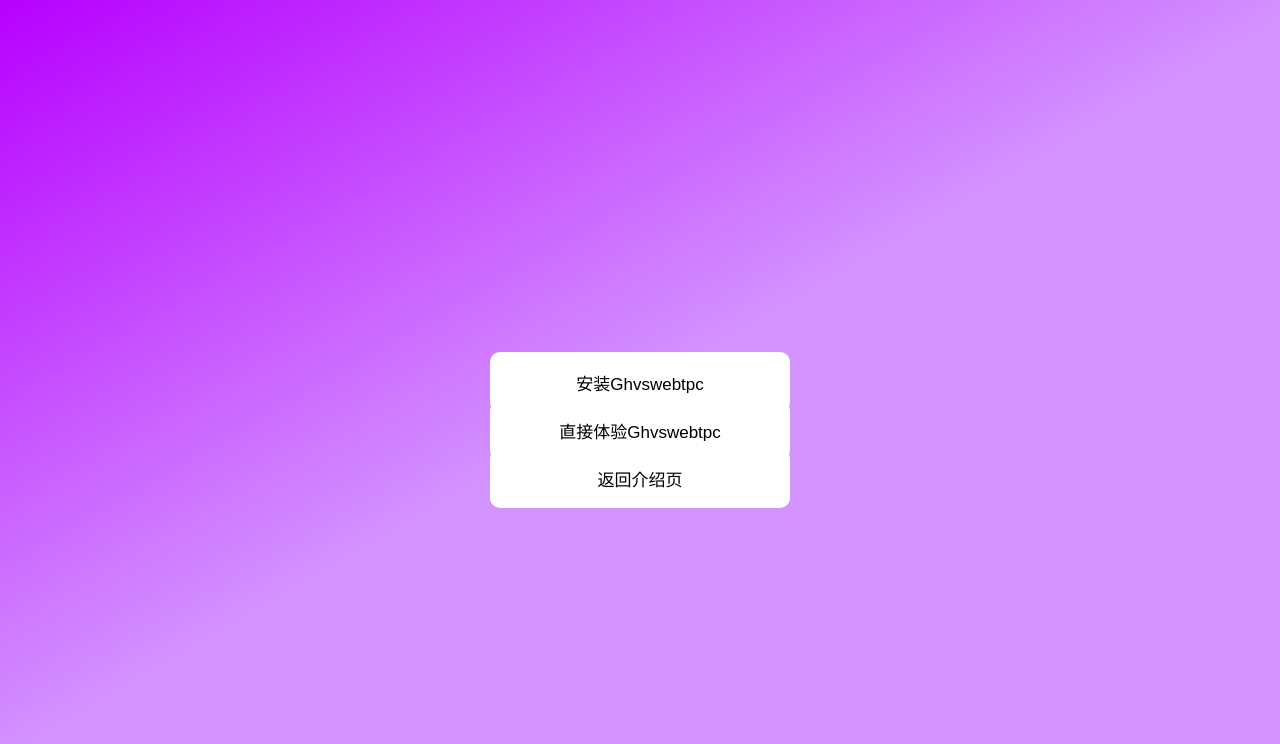
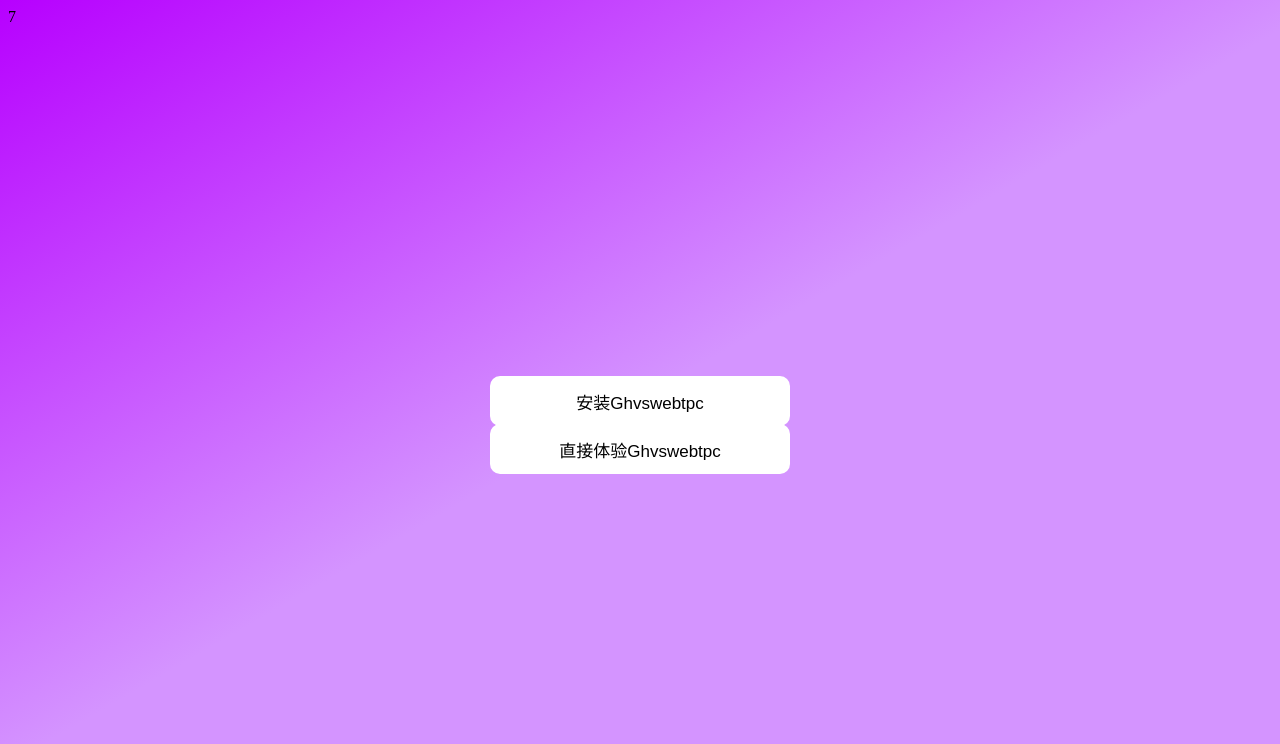
Before and after one commit to T-PageCode/Ghvswebtpc-Desktop, an Electron app: page WebSystem/InstAndGo.html in a window 1280 px wide. Drawn offline with Linux system fonts and the light colour scheme.

Commit message:
InstAndGo,html取消“返回介绍页“，优化hover效果

```diff
--- a/WebSystem/InstAndGo.html
+++ b/WebSystem/InstAndGo.html
@@ -14,57 +14,35 @@
         }
         #btn1{
             position: fixed;
-            top: 44%;
+            top: 47%;
             left: 50%;
             width: 300px;
-            height: 60px;
+            height: 50px;
             transform: translateX(-50%);
             border: none;
             border-radius: 10px;
             color: rgb(0, 0, 0);
             background-color: rgb(255, 255, 255);
-            transition: background-color 0.5s ease,
-            color 0.5s ease;
+            transition: background-color 0.5s ease;
         }
         #btn1:hover{
-            background-color: rgb(227, 168, 255);
-            color: white;
+            background-color: rgb(237, 198, 255);
         }
         #btn2{
             position: fixed;
-            top: 50%;
+            top: 53%;
             left: 50%;
             width: 300px;
-            height: 60px;
+            height: 50px;
             transform: translateX(-50%);
             border: none;
             border-radius: 10px;
             color: rgb(0, 0, 0);
             background-color: rgb(255, 255, 255);
-            transition: background-color 0.5s ease,
-            color 0.5s ease;
+            transition: background-color 0.5s ease;
         }
         #btn2:hover{
-            background-color: rgb(227, 168, 255);
-            color: white;
-        }
-        #btn3{
-            position: fixed;
-            top: 56%;
-            left: 50%;
-            width: 300px;
-            height: 60px;
-            transform: translateX(-50%);
-            border: none;
-            border-radius: 10px;
-            color: rgb(0, 0, 0);
-            background-color: rgb(255, 255, 255);
-            transition: background-color 0.5s ease,
-            color 0.5s ease;
-        }
-        #btn3:hover{
-            background-color: rgb(227, 168, 255);
-            color: white;
+            background-color: rgb(237, 198, 255);
         }
         .font-size{
             font-size: 17px;
@@ -79,6 +57,5 @@
 <body>
     <button id="btn1" onclick="window.location.href='./Install1.html'" class="font-size">安装Ghvswebtpc</button>
     <button id="btn2" onclick="window.location.href='./Login.html'" class="font-size">直接体验Ghvswebtpc</button>
-    <button id="btn3" onclick="window.location.href='../index.html'" class="font-size">返回介绍页</button>
 </body>
-</html>
+</html>7
--- a/package.json
+++ b/package.json
@@ -1,6 +1,6 @@
 {
   "name": "ghvswebtpc-desktop",
-  "version": "1.0.4",
+  "version": "1.0.6",
   "main": "main.js",
   "scripts": {
     "start": "electron .",
```
